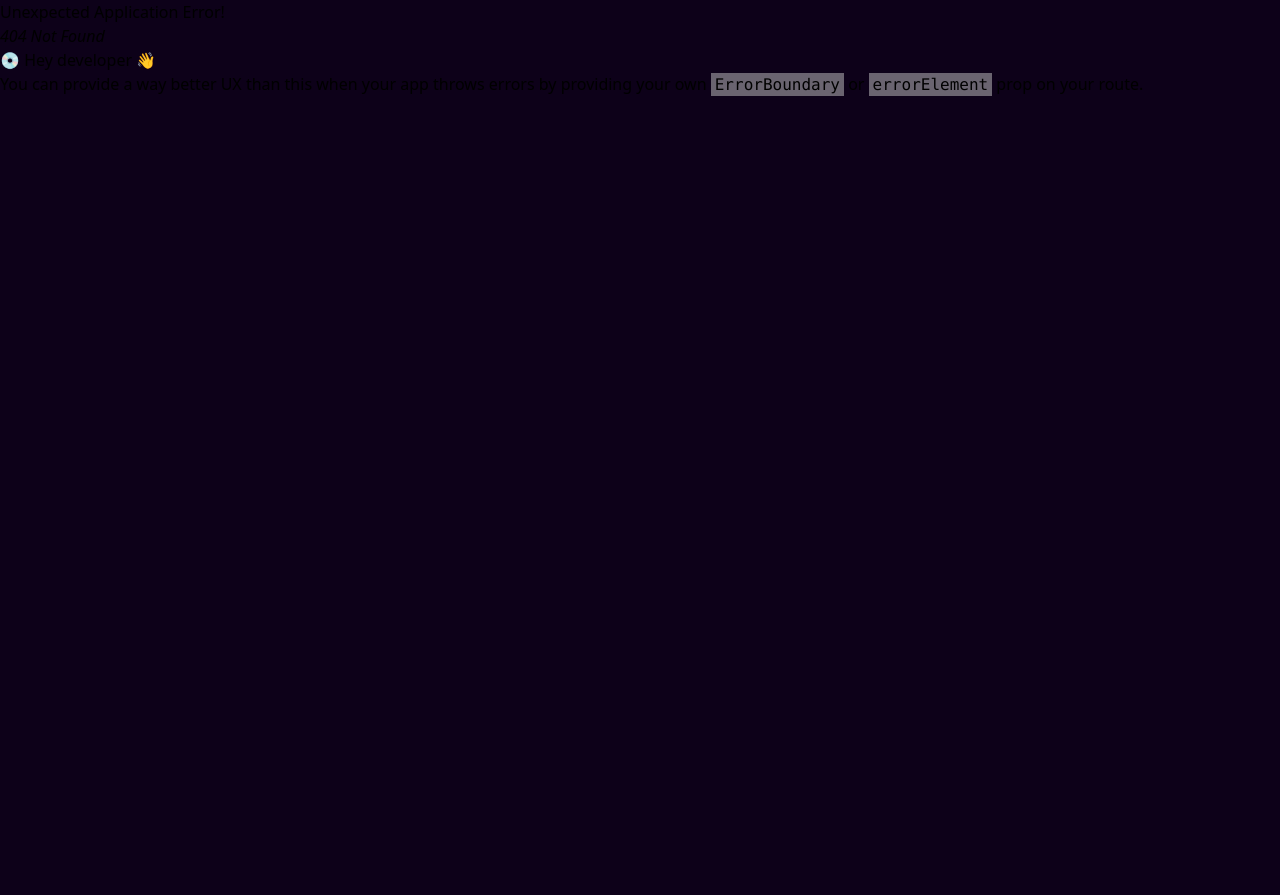
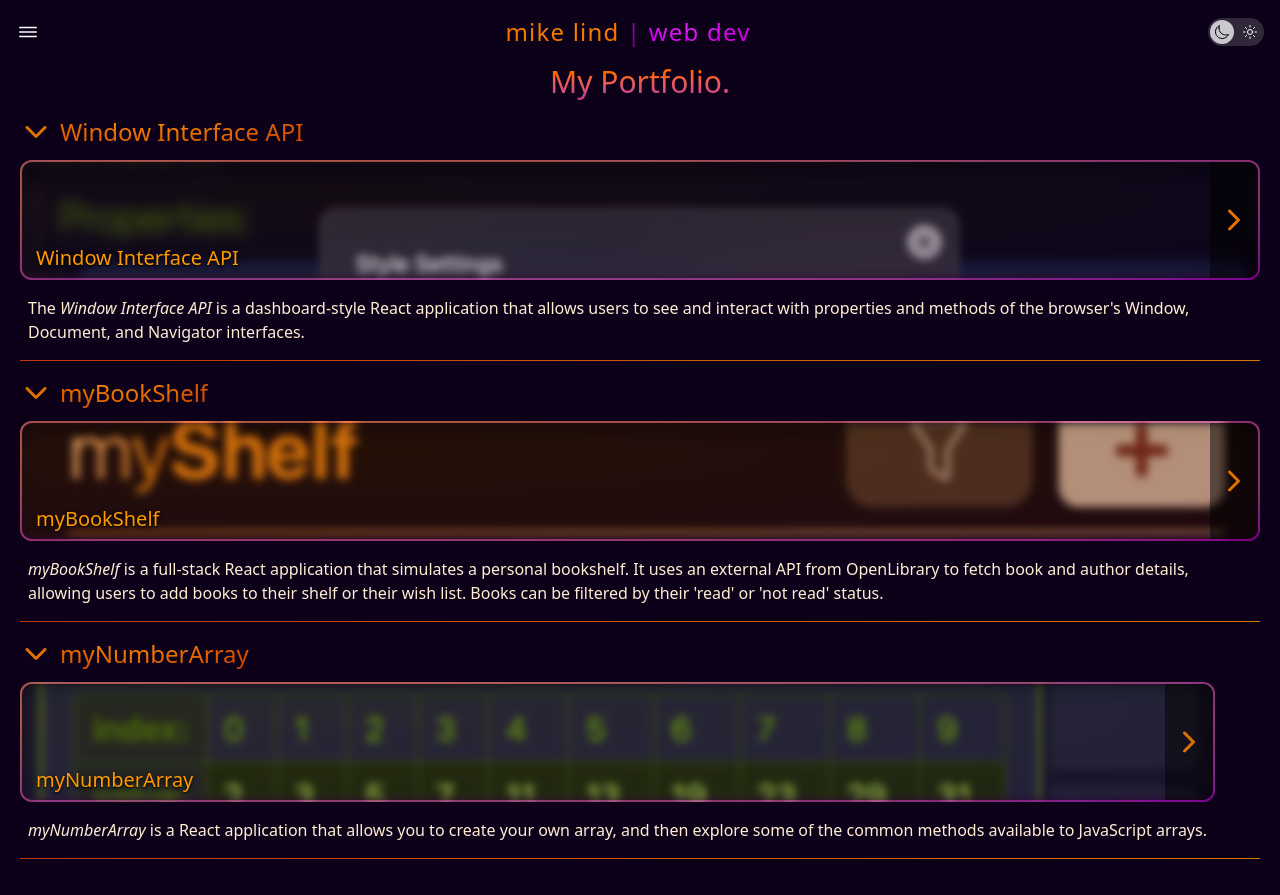
Before and after one commit to mikelind28/my-portfolio, a React (Vite) app: page /portfolio in a window 1280 px wide. Before the commit this address had no page. Before the commit the page ends 800 px from the top, so only its background shows below. Built offline with nearby package versions, Linux system fonts and the light colour scheme.

Commit message:
start portfolio page; refactor some headers into components

```diff
--- a/src/Pages/About.tsx
+++ b/src/Pages/About.tsx
@@ -1,4 +1,5 @@
 import { motion } from "motion/react";
+import { H2 } from "./Home";
 // CHANGING BG COLOR WITH SCROLL:
 // const containerRef = useRef<HTMLDivElement | null>(null);
 // const { scrollYProgress } = useScroll({ container: containerRef });
@@ -31,39 +32,34 @@ function ProficiencyListItem({ text, img }: { text: string, img: string }) {
                 <p>{text}</p>
             </div>
         </li>
-    )
+    );
+}
+
+function AboutH3({ text }: { text: string }) {
+    return (
+        <h3 className="mb-2 text-xl text-rose-100 text-shadow-md/15 font-normal">
+            {text}
+        </h3>
+    );
 }
 
 export default function About() {
 
     return (
         <main className="w-full p-2 pt-0">
-            <motion.h2
-                animate={{
-                    backgroundPosition: ["10% 70%", "90% 40%", "33% 60%", "50% 90%"],
-                }}
-                transition={{
-                    duration: 3,
-                    ease: "easeInOut",
-                    times: [0, 0.5, 2],
-                }}
-                className="pb-2 bg-radial from-orange-500 from-10% to-fuchsia-700 to-85% bg-clip-text text-3xl text-center font-light text-transparent"
-                style={{ backgroundSize: "200% 200%" }}
-            >
-                About Me.
-            </motion.h2>
+            <H2 text={'About Me.'} />
 
             <div className="relative mt-4 mb-4 flex flex-col items-center gap-2 font-light">
                 <motion.div
                     initial={{ opacity: 0, scale: 0.75 }}
                     animate={{ opacity: 1, scale: 1 }}
-                    transition={{ duration: 2, ease: "easeInOut" }}
+                    transition={{ duration: 1, ease: "easeInOut" }}
                     className="absolute -z-10 h-full w-[90%] rounded-xl bg-clip-content blur-md bg-radial from-fuchsia-800/80 from-40% to-fuchsia-900/50"
                 />
 
-                <div className="m-8 text-center">
+                <div className="px-4 m-8 text-center">
 
-                    <h3 className="mb-2 text-xl text-rose-100 text-shadow-md/15 font-normal">My Background:</h3>
+                    <AboutH3 text={"My Background"} />
 
                     <p className="text-base/5 text-orange-100/95 text-shadow-sm">
                         I received my Bachelor of Fine Arts from the University of Wisconsin-Madison, where I double-majored in Studio Art and Art History.
@@ -81,12 +77,12 @@ export default function About() {
                 <motion.div
                     initial={{ opacity: 0, scale: 0.75 }}
                     animate={{ opacity: 1, scale: 1 }}
-                    transition={{ duration: 2, delay: 0.5, ease: "easeInOut" }}
+                    transition={{ duration: 1, delay: 0.5, ease: "easeInOut" }}
                     className="absolute -z-10 h-full w-[90%] rounded-xl bg-clip-content blur-md bg-radial from-orange-800/80 from-40% to-orange-900/50"
                 />
 
-                <div className="w-full m-8 text-center">
-                    <h3 className="mb-2 text-xl text-rose-100 text-shadow-md/15 font-normal">My Proficiencies:</h3>
+                <div className="w-full px-4 m-8 text-center">
+                    <AboutH3 text={"My Proficiencies"} />
 
                     <ul className="flex flex-col items-center gap-1 text-base/5 text-orange-100 font-light">
                         <ProficiencyListItem text={'JavaScript'} img={'javascript.jpg'} />
@@ -108,13 +104,13 @@ export default function About() {
                 <motion.div
                     initial={{ opacity: 0, scale: 0.75 }}
                     animate={{ opacity: 1, scale: 1 }}
-                    transition={{ duration: 2, delay: 1, ease: "easeInOut" }}
+                    transition={{ duration: 1, delay: 1, ease: "easeInOut" }}
                     className="absolute -z-10 h-full w-[90%] rounded-xl bg-clip-content blur-md bg-radial from-green-800/80 from-40% to-green-900/50"
                 />
 
-                <div className="m-8 text-center">
+                <div className="px-4 m-8 text-center">
 
-                    <h3 className="mb-2 text-xl text-rose-100 text-shadow-md/15 font-normal">Miscellaneous:</h3>
+                    <AboutH3 text={'Miscellaneous'} />
 
                     <p className="text-center text-base/5 text-orange-100/95 text-shadow-sm">
                         In my free time, I enjoy spending time with my wife, along with our dog and cat. We love exploring the many nature preserves surrounding the Twin Cities. I frequently oscillate between practicing piano, guitar, drums, and digital mixing. My latest gaming obsessions include <span className="italic">Hollow Knight: Silksong</span> and <span className="italic">Baldur's Gate 3</span>.
--- a/src/Pages/Home.tsx
+++ b/src/Pages/Home.tsx
@@ -2,9 +2,9 @@ import { motion, stagger } from "motion/react";
 import { IoIosArrowForward } from "react-icons/io";
 import { Link } from "react-router";
 
-function WelcomeHeader() {
+export function H2({ text }: { text: string }) {
   return (
-    <motion.h1
+    <motion.h2
       animate={{
         backgroundPosition: ["10% 70%", "90% 40%", "33% 60%", "50% 90%"],
       }}
@@ -13,17 +13,17 @@ function WelcomeHeader() {
         ease: "easeInOut",
         times: [0, 0.5, 2],
       }}
-      className="bg-radial from-orange-500 from-10% to-fuchsia-700 to-85% bg-clip-text text-3xl font-light text-transparent"
+      className="mb-4 bg-radial from-orange-500 from-10% to-fuchsia-700 to-85% bg-clip-text text-3xl font-light text-transparent text-center"
       style={{ backgroundSize: "200% 200%" }}
     >
-      Welcome.
-    </motion.h1>
+      {text}
+    </motion.h2>
   );
 }
 
 function HelloWorldWelcome() {
   return (
-    <div className="relative my-4 flex h-fit w-full place-items-center justify-center overflow-visible rounded-xl p-4">
+    <div className="relative mt-2 mb-4 flex h-fit w-full place-items-center justify-center overflow-visible rounded-xl p-4">
       <motion.div
         initial={{ opacity: 0, scale: 0.75 }}
         animate={{ opacity: 1, scale: 1 }}
@@ -42,7 +42,7 @@ function HelloWorldWelcome() {
   );
 }
 
-function H2({ text, pathName }: { text: string, pathName: string }) {
+function HomeH3({ text, pathName }: { text: string, pathName: string }) {
     return (
         <Link
             to={pathName}
@@ -51,14 +51,14 @@ function H2({ text, pathName }: { text: string, pathName: string }) {
             <motion.div
                 className="group flex gap-4 items-center cursor-pointer"
             >
-                <motion.h2
+                <motion.h3
                     initial={{ x: "150vw" }}
                     animate={{ x: 0 }}
                     transition={{ duration: 1, ease: "easeOut" }}
                     className="w-fit text-nowrap bg-radial-[at_40%_-10%] from-amber-500 to-orange-700 bg-clip-text text-3xl font-light text-transparent"
                 >
                     {text}
-                </motion.h2>
+                </motion.h3>
 
                 <motion.div
                     initial={{ x: "150vw" }}
@@ -75,23 +75,13 @@ function H2({ text, pathName }: { text: string, pathName: string }) {
     );
 }
 
-const item = {
-    hidden: { opacity: 0 },
-    show: {
-        opacity: 1,
-        transition: {
-            duration: 2.5
-        }
-    }
-}
 
-function PortfolioItem({ text, url, imgUrl }: { text: string, url: string, imgUrl: string }) {
+
+function PortfolioItemPreview({ text, url, imgUrl, height = 80 }: { text: string, url: string, imgUrl: string, height?: number }) {
     return (
-        <motion.li
-            variants={item}
-            whileHover={{ scale: 1.03 }}
-            whileTap={{ scale: 1.03 }}
-            className="group relative h-20 w-full overflow-clip rounded-xl cursor-pointer"
+        <div
+            className="group relative w-full overflow-clip rounded-xl cursor-pointer"
+            style={{ height: height }}
         >
             <Link
                 to={url}
@@ -110,19 +100,19 @@ function PortfolioItem({ text, url, imgUrl }: { text: string, url: string, imgUr
                     </div>
                 </div>
 
-                <div className="absolute flex items-center justify-center right-0.5 top-0.5 rounded-tr-[10px] rounded-br-[10px] h-19 w-12 bg-black/50">
+                <div className="absolute flex items-center justify-center right-0.5 top-0.5 rounded-tr-[10px] rounded-br-[10px] h-[calc(100%-4px)] w-12 bg-black/50">
                     <IoIosArrowForward className="size-8 text-amber-600 group-hover:text-amber-500 transition-color duration-300"/>
                 </div>
             </Link>
 
-            <p className=" absolute bottom-2 left-4 text-xl font-light text-amber-500 text-shadow-md/50 transition-all duration-300 group-hover:text-amber-400 group-hover:text-shadow-2xl/75">
+            <p className="absolute bottom-2 left-4 text-xl font-light text-amber-500 text-shadow-md/50 transition-all duration-300 group-hover:text-amber-400 group-hover:text-shadow-2xl/75">
                 {text}
             </p>
-        </motion.li>
+        </div>
     );
 }
 
-function Divider() {
+export function Divider() {
     return (
         <span className="my-4 w-full h-px bg-linear-to-r from-orange-600/75 to-orange-400/85" />
     );
@@ -137,16 +127,26 @@ const list = {
     }
 }
 
+const item = {
+    hidden: { opacity: 0 },
+    show: {
+        opacity: 1,
+        transition: {
+            duration: 2.5
+        }
+    }
+}
+
 export default function Home() {
   return (
     <main className="flex w-full flex-col items-center p-5">
-        <WelcomeHeader />
+        <H2 text={'Welcome.'} />
 
         <HelloWorldWelcome />
 
         <Divider />
 
-        <H2 text={"My Portfolio"} pathName={'/portfolio'} />
+        <HomeH3 text={"My Portfolio"} pathName={'/portfolio'} />
 
         <motion.ul
             variants={list}
@@ -154,23 +154,44 @@ export default function Home() {
             animate="show"
             className="flex w-full flex-col items-center space-y-3"
         >
-            <PortfolioItem
-                text={'Win / Doc / Nav Interfaces'}
+            <motion.li
+                variants={item}
+                whileHover={{ scale: 1.03 }}
+                whileTap={{ scale: 1.03 }}
+                className={'w-full'}
+            >
+                <PortfolioItemPreview
+                    text={'Window Interface API'}
                     url={'https://window-doc-nav.netlify.app'}
                     imgUrl={'./src/public/win-doc-nav-interfaces.png'}
                 />
+            </motion.li>
 
-            <PortfolioItem
+            <motion.li
+                variants={item}
+                whileHover={{ scale: 1.03 }}
+                whileTap={{ scale: 1.03 }}
+                className={'w-full'}
+            >
+                <PortfolioItemPreview
                     text={'myBookShelf'}
                     url={'https://my-bookshelf-wg3p.onrender.com/'}
                     imgUrl={'./src/public/my-bookshelf.png'}
                 />
+            </motion.li>
 
-            <PortfolioItem
+            <motion.li
+                variants={item}
+                whileHover={{ scale: 1.03 }}
+                whileTap={{ scale: 1.03 }}
+                className={'w-full'}
+            >
+                <PortfolioItemPreview
                     text={'myNumberArray'}
                     url={'https://my-number-array.netlify.app/'}
                     imgUrl={'./src/public/my-number-array.png'}
                 />
+            </motion.li>
 
             <div className="text-xl text-orange-400 font-light">
                 <Link to='/portfolio'>
@@ -181,13 +202,13 @@ export default function Home() {
 
         <Divider />
 
-        <H2 text={"About Me"} pathName={'/about'} />
+        <HomeH3 text={"About Me"} pathName={'/about'} />
 
         <p className="text-left self-start text-base/5 text-orange-100/95 text-shadow-sm/15">My background, my proficiencies, and some more about me.</p>
 
         <Divider />
 
-        <H2 text={"Contact"} pathName={'/contact'} />
+        <HomeH3 text={"Contact"} pathName={'/contact'} />
 
         <p className="text-left self-start text-base/5 text-orange-100/95 text-shadow-sm/15">Let's get in touch!</p>
 
--- /dev/null
+++ b/src/Pages/Portfolio.tsx
@@ -0,0 +1,141 @@
+import { useState, type ReactNode } from "react";
+import { Divider, H2 } from "./Home";
+import { IoIosArrowDown, IoIosArrowForward } from "react-icons/io";
+import { AnimatePresence, motion } from "motion/react";
+
+function PortfolioItem({ title, children }: { title: string, children: ReactNode[] }) {
+    const [open, setOpen] = useState(true);
+
+    return (
+        <div className="relative self-start">
+            <div
+                onClick={() => setOpen(!open)}
+                className="flex items-start gap-2 cursor-pointer"
+            >
+                <motion.div
+                    animate={!open ? { rotate: -90 } : {}}
+                    style={{ transformOrigin: 'center' }}
+                >
+                    <IoIosArrowDown className="size-8 text-amber-600"/>
+                </motion.div>
+
+                <h3 className="mb-3 w-fit text-nowrap bg-radial-[at_40%_-10%] from-amber-500 to-orange-700 bg-clip-text text-2xl font-light text-transparent">
+                    {title}
+                </h3>
+            </div>
+
+            <AnimatePresence>
+                {open &&
+                    <motion.div
+                        initial={{ height: 0 }}
+                        animate={{ height: 'auto' }}
+                        exit={{ height: 0 }}
+                        transition={{ duration: 0.3, ease: 'circInOut' }}
+                        style={{ overflow: 'hidden' }}
+                    >
+                        {children}
+                    </motion.div>
+                }
+            </AnimatePresence>
+        </div>
+    );
+}
+
+function PortfolioItemImageLinks({ text, url, imgUrl }: { text: string, url: string, imgUrl: string }) {
+    return (
+        <div
+            className="group relative w-full h-30 overflow-clip rounded-xl cursor-pointer"
+        >
+            <a
+                href={url}
+                target='_blank'
+                rel='noopener noreferrer'
+                className="absolute flex h-full w-full rounded-lg bg-radial-[at_25%_25%] from-orange-400 to-fuchsia-700 bg-clip-padding p-0.5 transition-colors duration-300 group-hover:from-orange-300 group-hover:to-fuchsia-600"
+            >
+                <div
+                    className="relative bg-dark-violet4/75 h-full w-full rounded-[10px] group-hover:bg-dark-violet4/85"
+                    style={{ boxShadow: "0px 8px 12px 4px inset rgb(0 0 0 / 50%)" }}
+                >
+                    <div
+                        className={`absolute h-full w-full overflow-hidden bg-cover bg-position-[center_top_10%] rounded-lg opacity-75 blur-xs group-hover:blur-none group-hover:opacity-50 transition-all duration-700`}
+                        style={{ backgroundImage: `url(${imgUrl})` }}
+                    >
+                    </div>
+                </div>
+
+                <div className="absolute flex items-center justify-center right-0.5 top-0.5 rounded-tr-[10px] rounded-br-[10px] h-[calc(100%-4px)] w-12 bg-black/50">
+                    <IoIosArrowForward className="size-8 text-amber-600 group-hover:text-amber-500 transition-color duration-300"/>
+                </div>
+            </a>
+
+            <p className="absolute bottom-2 left-4 text-xl font-light text-amber-500 text-shadow-md/50 transition-all duration-300 group-hover:text-amber-400 group-hover:text-shadow-2xl/75">
+                {text}
+            </p>
+        </div>
+    );
+}
+
+function PortfolioItemDescription({ children }: { children: ReactNode }) {
+    return (
+        <p className="self-start text-orange-100 mx-2 mt-4">
+            {children}
+        </p>
+    );
+}
+
+export default function Portfolio() {
+    return (
+        <main className="w-full p-5 pt-0">
+            <H2 text={'My Portfolio.'} />
+
+            <div
+                className="flex h-fit w-full flex-col items-center"
+            >
+
+                <PortfolioItem title={'Window Interface API'}>
+                    <PortfolioItemImageLinks
+                        text={'Window Interface API'}
+                        url={'https://window-doc-nav.netlify.app'}
+                        imgUrl={'./src/public/win-doc-nav-interfaces.png'}
+                    />
+
+                    <PortfolioItemDescription>
+                        The <span className="italic">Window Interface API</span> is a dashboard-style React application that allows users to see and interact with properties and methods of the browser's Window, Document, and Navigator interfaces.
+                    </PortfolioItemDescription>
+                </PortfolioItem>
+
+                <Divider />
+
+                <PortfolioItem title={'myBookShelf'}>
+                    <PortfolioItemImageLinks
+                        text={'myBookShelf'}
+                        url={'https://my-bookshelf-wg3p.onrender.com/'}
+                        imgUrl={'./src/public/my-bookshelf.png'}
+                    />
+
+                    <PortfolioItemDescription>
+                        <span className="italic">myBookShelf</span> is a full-stack React application that simulates a personal bookshelf. It uses an external API from OpenLibrary to fetch book and author details, allowing users to add books to their shelf or their wish list. Books can be filtered by their 'read' or 'not read' status.
+                    </PortfolioItemDescription>
+                </PortfolioItem>
+
+
+                <Divider />
+
+                <PortfolioItem title={'myNumberArray'}>
+                    <PortfolioItemImageLinks
+                        text={'myNumberArray'}
+                        url={'https://my-number-array.netlify.app/'}
+                        imgUrl={'./src/public/my-number-array.png'}
+                    />
+
+                    <PortfolioItemDescription>
+                        <span className="italic">myNumberArray</span> is a React application that allows you to create your own array, and then explore some of the common methods available to JavaScript arrays.
+                    </PortfolioItemDescription>
+                </PortfolioItem>
+
+
+                <Divider />
+            </div>
+        </main>
+    );
+}
--- a/src/main.tsx
+++ b/src/main.tsx
@@ -6,6 +6,7 @@ import "./index.css";
 import App from "./App.tsx";
 import Home from "./Pages/Home.tsx";
 import About from "./Pages/About.tsx";
+import Portfolio from "./Pages/Portfolio.tsx";
 
 const router = createBrowserRouter([
   {
@@ -19,6 +20,10 @@ const router = createBrowserRouter([
       {
         path: 'about',
         Component: About,
+      },
+      {
+        path: 'portfolio',
+        Component: Portfolio,
       }
     ],
   },
```
Lines whose indentation alone changed are shown as unchanged.
